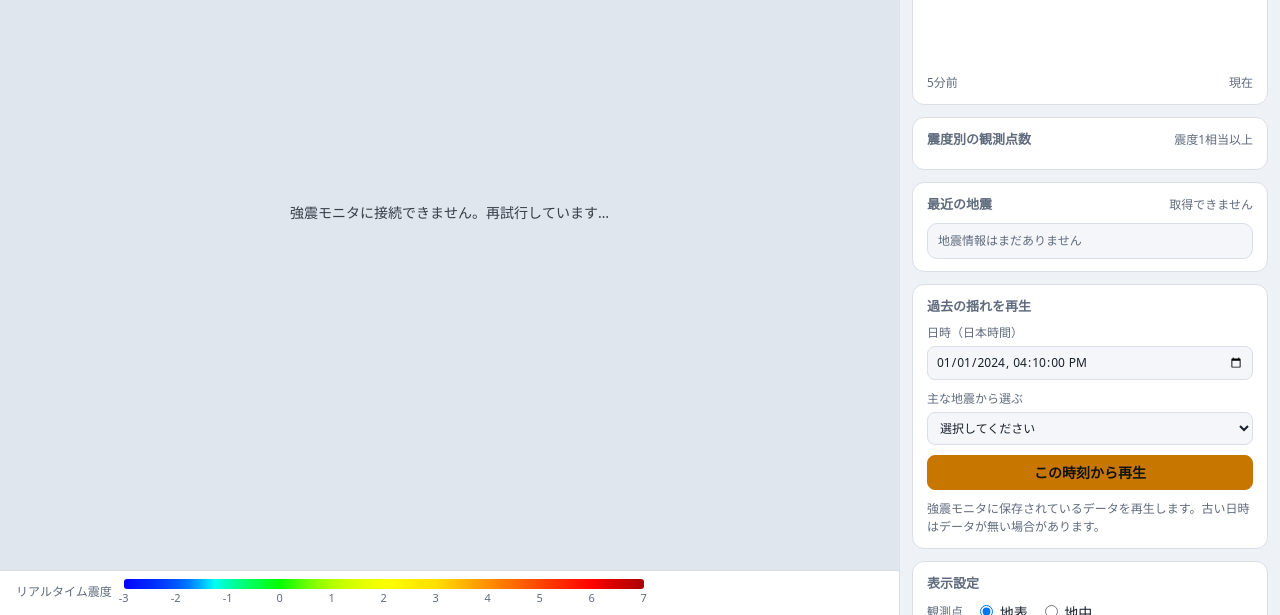
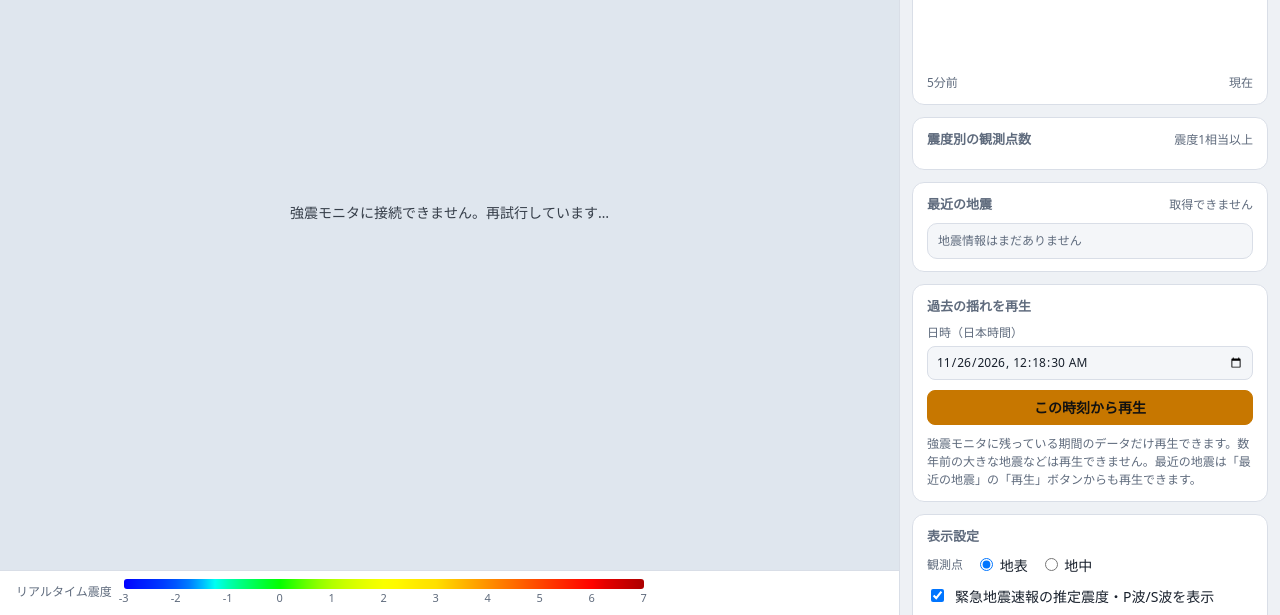
Before and after one commit to 110-kenichi/realtime-shindo-monitor, a website with bundled scripts: page public/index.html in a window 1280 px wide. Shown: the part 185-800 px from the top of the page. Built offline with nearby package versions, Linux system fonts and the light colour scheme; no server answers; files whose address does not match are found by name.

Commit message:
保存されていない古い地震の再生一覧を削除
強震モニタには数年前のデータが残っておらず（2024年1月1日の画像は404）、
一覧の地震はどれも再生できなかった。一覧を外し、再生できる範囲を説明する。
再生開始時にライブの時刻表示が残る問題も修正。

Co-Authored-By: Claude Opus 5.5 <noreply@anthropic.com>
Claude-Session: https://claude.ai/code/session_019njTfhtZUmzSRBuZ8cWBLR

```diff
--- a/public/index.html
+++ b/public/index.html
@@ -107,13 +107,8 @@
           <label>日時（日本時間）
             <input id="replay-input" type="datetime-local" step="1" required>
           </label>
-          <label>主な地震から選ぶ
-            <select id="replay-preset">
-              <option value="">選択してください</option>
-            </select>
-          </label>
           <button type="submit" class="primary">この時刻から再生</button>
-          <p class="muted small">強震モニタに保存されているデータを再生します。古い日時はデータが無い場合があります。</p>
+          <p class="muted small">強震モニタに残っている期間のデータだけ再生できます。数年前の大きな地震などは再生できません。最近の地震は「最近の地震」の「再生」ボタンからも再生できます。</p>
         </form>
       </section>
 
--- a/public/js/app.js
+++ b/public/js/app.js
@@ -10,15 +10,6 @@ import { unlockAudio, play } from './sound.js';
 const $ = (id) => document.getElementById(id);
 const HISTORY_MS = 5 * 60 * 1000;
 const P2P_EEW_TTL = 3 * 60 * 1000;
-
-const PRESETS = [
-  ['2024-01-01T16:10:00', '2024/01/01 能登半島地震（M7.6・最大震度7）'],
-  ['2024-08-08T16:42:45', '2024/08/08 日向灘の地震（M7.1・最大震度6弱）'],
-  ['2022-03-16T23:36:20', '2022/03/16 福島県沖の地震（M7.4・最大震度6強）'],
-  ['2021-02-13T23:07:40', '2021/02/13 福島県沖の地震（M7.3・最大震度6強）'],
-  ['2018-09-06T03:07:50', '2018/09/06 北海道胆振東部地震（M6.7・最大震度7）'],
-  ['2016-04-16T01:24:55', '2016/04/16 熊本地震 本震（M7.3・最大震度7）'],
-];
 
 // ---------------------------------------------------------------------------
 // 設定（ブラウザに保存。保存できない環境でも動くようにする）
@@ -178,7 +169,7 @@ async function loadFrame(t, gen) {
       if (state.lastRequested === t) state.lastRequested = t - 1000; // 同じ時刻をもう一度試す
       if (state.fails >= 3) setConn('error', '強震モニタからデータを取得できません');
     } else if (state.fails >= 5 && !state.lastRendered) {
-      map.setMessage('この日時のデータを取得できません（保存期間外の可能性があります）');
+      map.setMessage('この日時のデータは強震モニタに残っていません');
     }
   } finally {
     state.inflight--;
@@ -625,6 +616,8 @@ function clearDisplay() {
   map.setMessage('読み込み中…');
   renderShake(null);
   refreshEew();
+  $('data-time').textContent = '--:--:--';
+  $('delay').textContent = '';
 }
 
 function startReplay(t) {
@@ -731,12 +724,8 @@ function bindUi() {
     detector.reset();
   });
 
-  const preset = $('replay-preset');
-  for (const [value, label] of PRESETS) preset.append(new Option(label, value));
-  preset.addEventListener('change', () => {
-    if (preset.value) $('replay-input').value = preset.value;
-  });
-  $('replay-input').value = PRESETS[0][0];
+  // 初期値は 10 分前（日本時間）。datetime-local の書式 "yyyy-MM-ddTHH:mm:ss" にする
+  $('replay-input').value = formatJst(Date.now() - 600_000).replace(/\//g, '-').replace(' ', 'T');
   $('replay-form').addEventListener('submit', (e) => {
     e.preventDefault();
     const t = parseJst($('replay-input').value);
```
Also changed, not shown: README.md.
